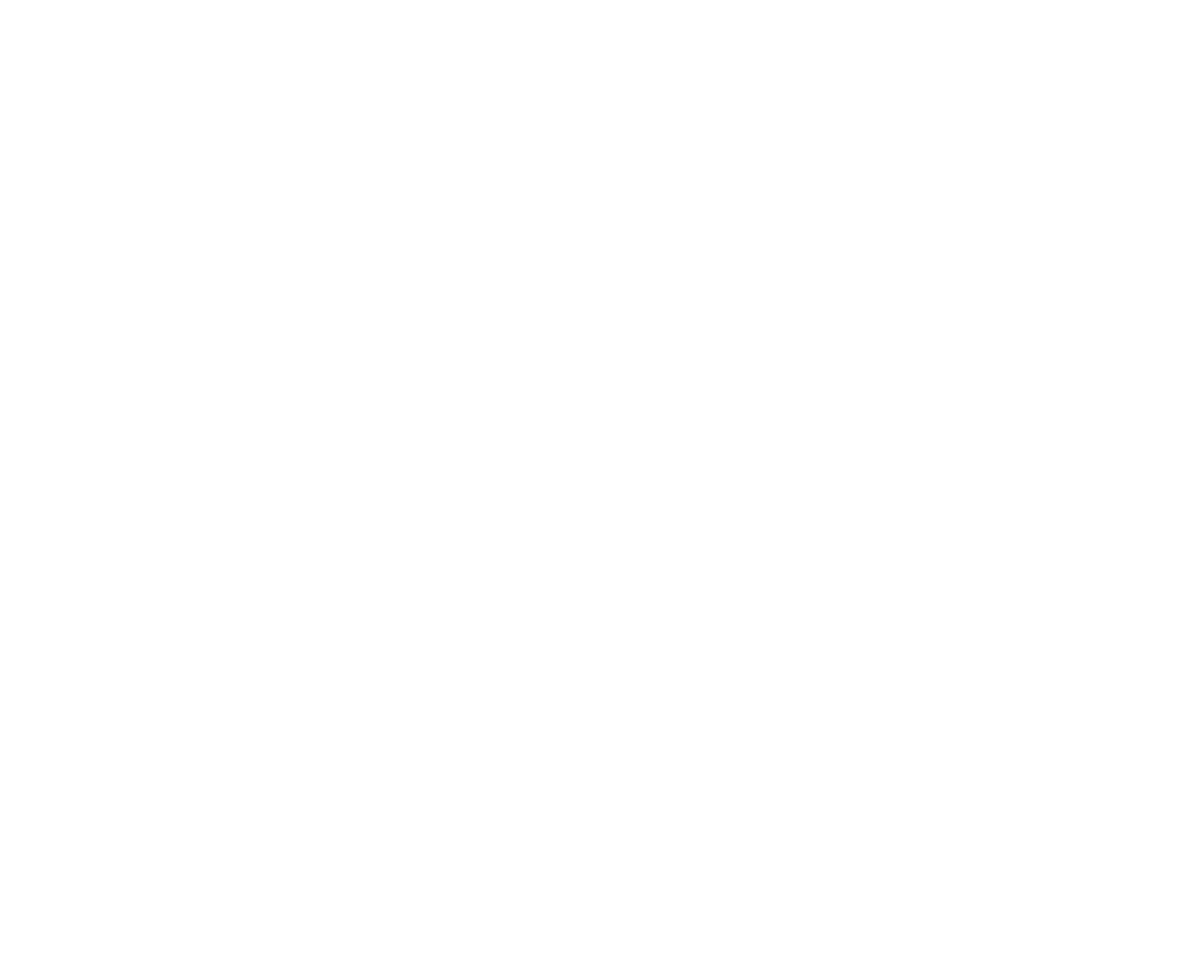
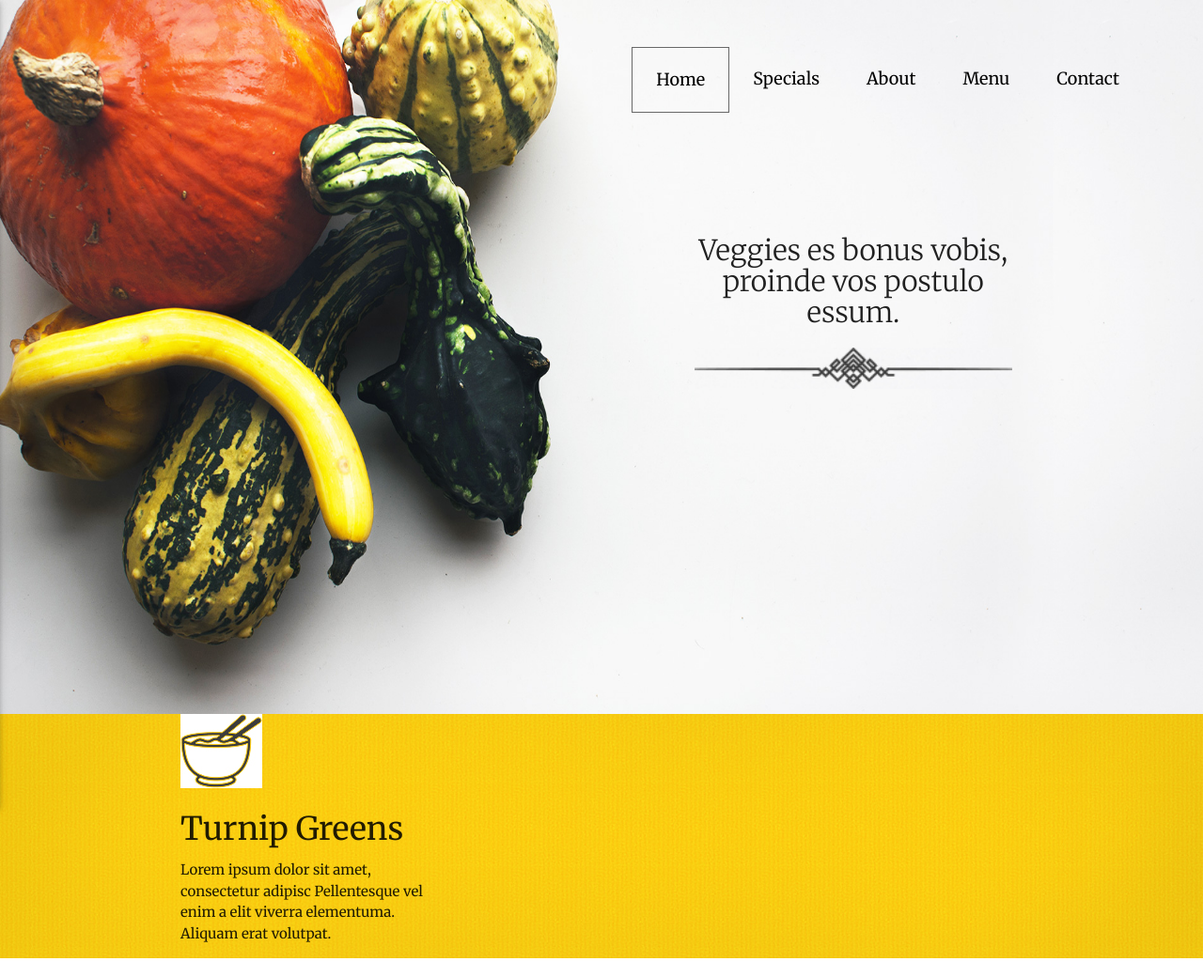
Before and after one commit to MaciejJaroszewski/veggie_template_psd, a website: page app/index.html in a window 1280 px wide. Shown: the whole page at 94% size. Before the commit the page ends 800 px from the top, so only its background shows below. Drawn offline with nearby package versions, Linux system fonts and the light colour scheme.

Commit message:
header done

```diff
--- a/app/index.html
+++ b/app/index.html
@@ -4,6 +4,7 @@
 	<meta charset="UTF-8">
 	<title>Veggie PSD Template</title>
 
+	<link href="http://fonts.googleapis.com/icon?family=Material+Icons" rel="stylesheet">
 	<link href='https://fonts.googleapis.com/css?family=Merriweather:400,300,700,300italic,400italic' rel='stylesheet' type='text/css'>
 
 	<link rel="stylesheet" href="css/materialize.min.css">
@@ -13,10 +14,66 @@
 </head>
 <body>
 
+	<header>
+		<nav>
+			<div class="nav-wrapper">
+				<a href="#" data-activates="mobile-nav" class="button-collapse right"><i class="material-icons">menu</i></a>
+				<ul id="nav" class="right hide-on-med-and-down">
+					<li class="active-nav"><a href="#home">home</a></li>
+					<li><a href="#specials">specials</a></li>
+					<li><a href="#about">about</a></li>
+					<li><a href="#menu">menu</a></li>
+					<li><a href="#contact">contact</a></li>
+				</ul>
+				<ul class="side-nav" id="mobile-nav">
+					<li><a href="#home">home</a></li>
+					<li><a href="#specials">specials</a></li>
+					<li><a href="#about">about</a></li>
+					<li><a href="#menu">menu</a></li>
+					<li><a href="#contact">contact</a></li>
+				</ul>
+			</div>
+		</nav>
+		<div class="container">
+			<div class="row">
+				<div class="col s6 offset-s6 m5 offset-m7">
+					<h2>
+						Veggies es bonus vobis,<br>proinde vos postulo essum.
+					</h2>
+					<div class="col s12">
+						<img src="images/img2.jpg" alt="" class="responsive-img">
+					</div>
+				</div>
+			</div>
+		</div>
+	</header>
+
+	<section class="sub-header">
+		<div class="container">
+			<div class="row">
+				<div class="col s12 m6 l4">
+					<img src="images/img_03.jpg" alt="" class="responsive-img">
+					<!-- change jpg to gif -->
+					<h4>Turnip Greens</h4>
+					<p>Lorem ipsum dolor sit amet, consectetur adipisc Pellentesque vel enim a elit viverra elementuma. Aliquam erat volutpat. </p>
+				</div>
+				<div class="col s12 m6 l4">
+
+				</div>
+				<div class="col s12 m6 l4">
+
+				</div>
+			</div>
+		</div>
+	</section>
 
 
-
-	<script src="js/jquery-3.1.0.js"></script>
+	<script src="js/jquery-3.1.0.min.js"></script>
 	<script src="js/materialize.min.js"></script>
+	<script>
+		$(function(){
+			$('.button-collapse').sideNav();
+		})
+	</script>
 </body>
 </html>
--- a/app/scss/style.scss
+++ b/app/scss/style.scss
@@ -1,3 +1,63 @@
 body {
+	font-family: 'Merriweather', serif;
+	font-size: 15px;
+}
+.center-text {
+	text-align: center;
+}
+header {
+	background: url('../images/img1.jpg') no-repeat;
+	background-size: 100% 100%;
+	min-height: 760px;
+	nav {
+		padding-top: 50px;
+		background-color: transparent;
+		box-shadow: none;
+		ul {
+			color: black;
+			margin-right: 5%;
+			text-transform: capitalize;
+			li {
+				&.active-nav {
+					border: 1px solid #686868;
+				}
+				a {
+					color: black;
+					@extend .center-text;
+					padding: 2px 25px;
+					font-size: 18px;
+				}
+			}
+		}
+		a.button-collapse {
+			color: black;
+			margin-right: 30px;
+		}
+	}
+	.container {
+		h2 {
+			font-size: 2em;
+			text-align: center;
+			font-weight: 300;
+			margin-top: 80px;
+			@media(min-width: 960px){
+				margin-top: 130px;
+			}
+		}
+		img {
+			width: 100%;
+		}
+	}
+}
 
+.sub-header {
+	background: url('../images/sub-header-bg.jpg');
+	background-size: 100% 100%;
+	.row {
+		.col {
+			img {
+				// flexbox ??
+			}
+		}
+	}
 }
```
Also changed, not shown: app/css/style.css, app/images/sub-header-bg.jpg (added).
